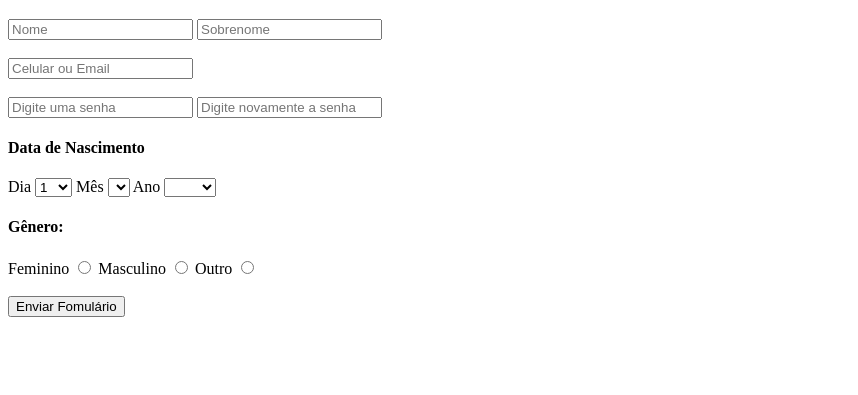
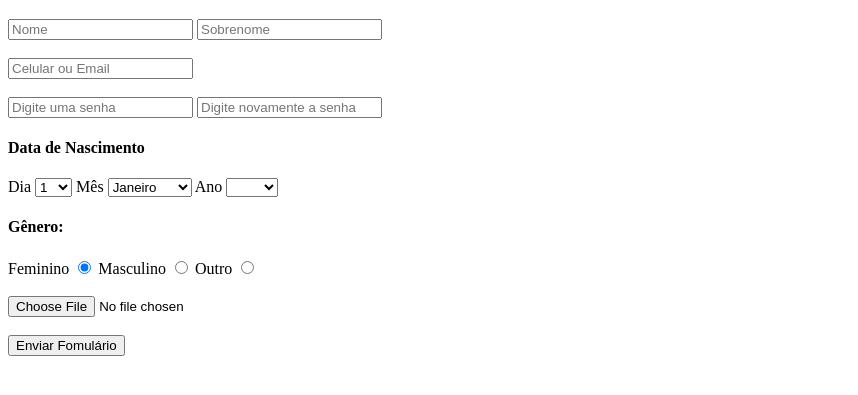
Before and after one commit to Delavalliere/07.formulario-na-pratica, a plain HTML site: page index.html in a window 1280 px wide. Shown: the part 263-658 px from the top of the page, without its empty margins (0-858 px from the left). Drawn offline with Linux system fonts and the light colour scheme.

Commit message:
Adicionado formulário de login modelo

```diff
--- a/index.html
+++ b/index.html
@@ -23,37 +23,57 @@
         </form>
 
         <h1>Formulário de login</h1>
-        <input type="text" name="Nome" id="nome" placeholder="Nome">
-        <input type="text" name="Sobrenome" id="sobrenome" placeholder="Sobrenome">
+
+        <form action="index.html" method="get" enctype="multipart/form-data">
+        <input type="text" name="Nome" id="nome" placeholder="Nome" required>
+        <input type="text" name="Sobrenome" id="sobrenome" required placeholder="Sobrenome">
         <br>
         <br>
-        <input type="text" name="Celular ou E-mail" id="celular-email" placeholder="Celular ou Email">
+        <input type="text" name="Celular ou E-mail" id="celular-email" required placeholder="Celular ou Email">
         <br>
         <br>
-        <input type="password" name="Senha" id="senha" placeholder="Digite uma senha">
-        <input type="password" name="Confirmacao Senha" id="connfirmacao-senha" placeholder="Digite novamente a senha">
+        <input type="password" name="Senha" id="senha" required placeholder="Digite uma senha">
+        <input type="password" name="Confirmacao Senha" id="confirmacao-senha" required placeholder="Digite novamente a senha">
 
         <h4> Data de Nascimento</h4>
         <label for="dia">Dia</label>
-        <select name="Dia" id="dia"></select>
+        <select name="Dia" id="dia" required></select>
         <label for="mes">Mês</label>
-        <select name="Mês" id="mes"></select>
+        <select name="Mês" id="mes" required>
+            <option value="Janeiro">Janeiro</option>
+            <option value="Fevereiro">Fevereiro</option>
+            <option value="Março">Março</option>
+            <option value="Abril">Abril</option>
+            <option value="Maio">Maio</option>
+            <option value="Junho">Junho</option>
+            <option value="Julho">Julho</option>
+            <option value="Agosto">Agosto</option>
+            <option value="Setembro">Setembro</option>
+            <option value="Outubro">Outubro</option>
+            <option value="Novembro">Novembro</option>
+            <option value="Dezembro">Dezembro</option>
+        </select>
         <label for="ano">Ano</label>
-        <select name="Ano" id="ano">
+        <select name="Ano" id="ano" required>
             <option value=""></option>
         </select>
 
         <h4>Gênero:</h4>
 
         <label for="feminino">Feminino</label>
-        <input type="radio" name="genero" id="feminino">
+        <input type="radio" name="genero" id="feminino" value="feminino" checked>
         <label for="masculino">Masculino</label>
-        <input type="radio" name="genero" id="masculino">
+        <input type="radio" name="genero" id="masculino" value="masculino">
         <label for="masculino">Outro</label>
-        <input type="radio" name="genero" id="outro">
+        <input type="radio" name="genero" id="outro" value="outro">
+        <br>
+        <br>
+        <input type="file" name="Foto do Perfil" id="foto-perfil" required value="Foto do perfil">
+
         <br>
         <br>
         <input type="submit" value="Enviar Fomulário">
+        </form>
 
 </body>
 
```
